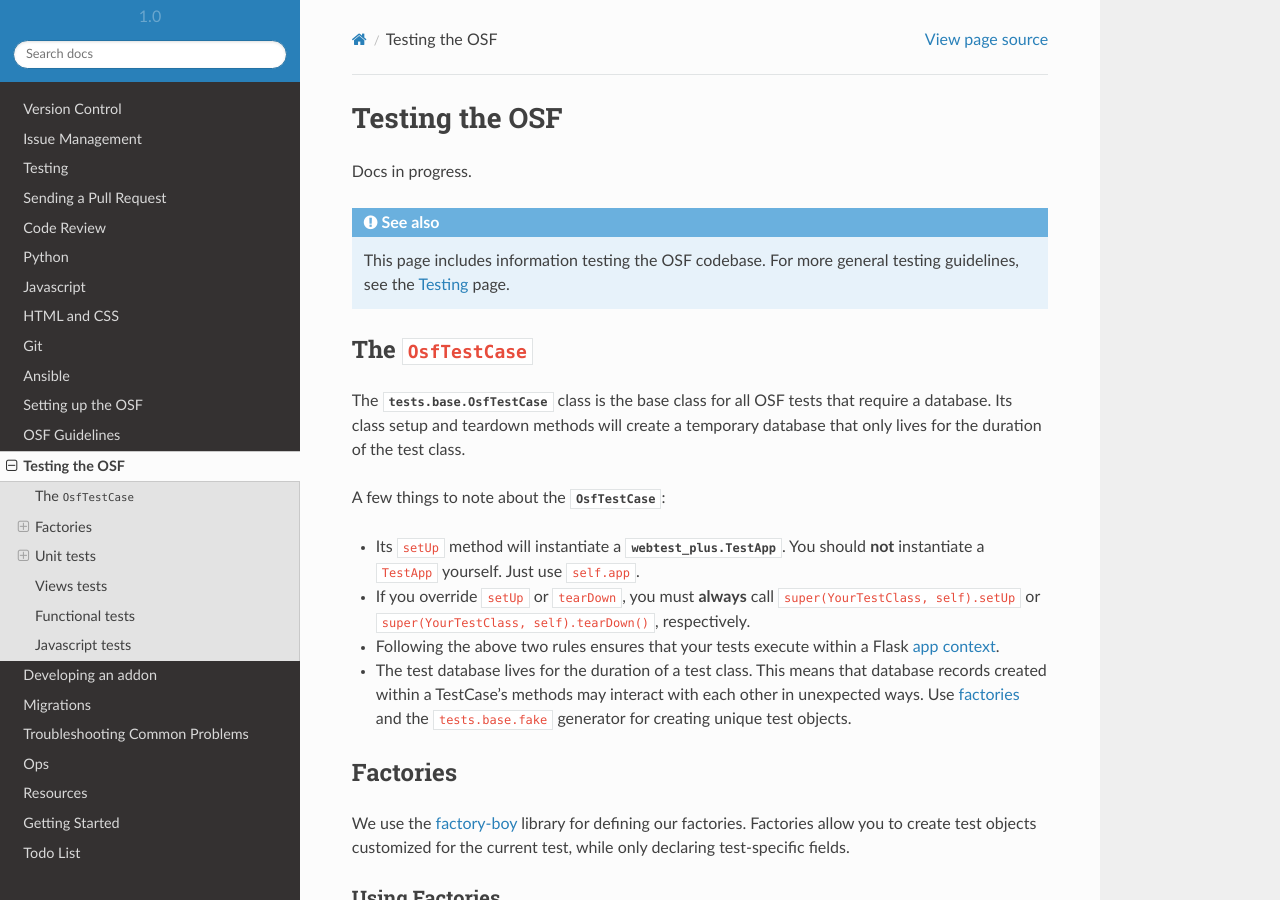
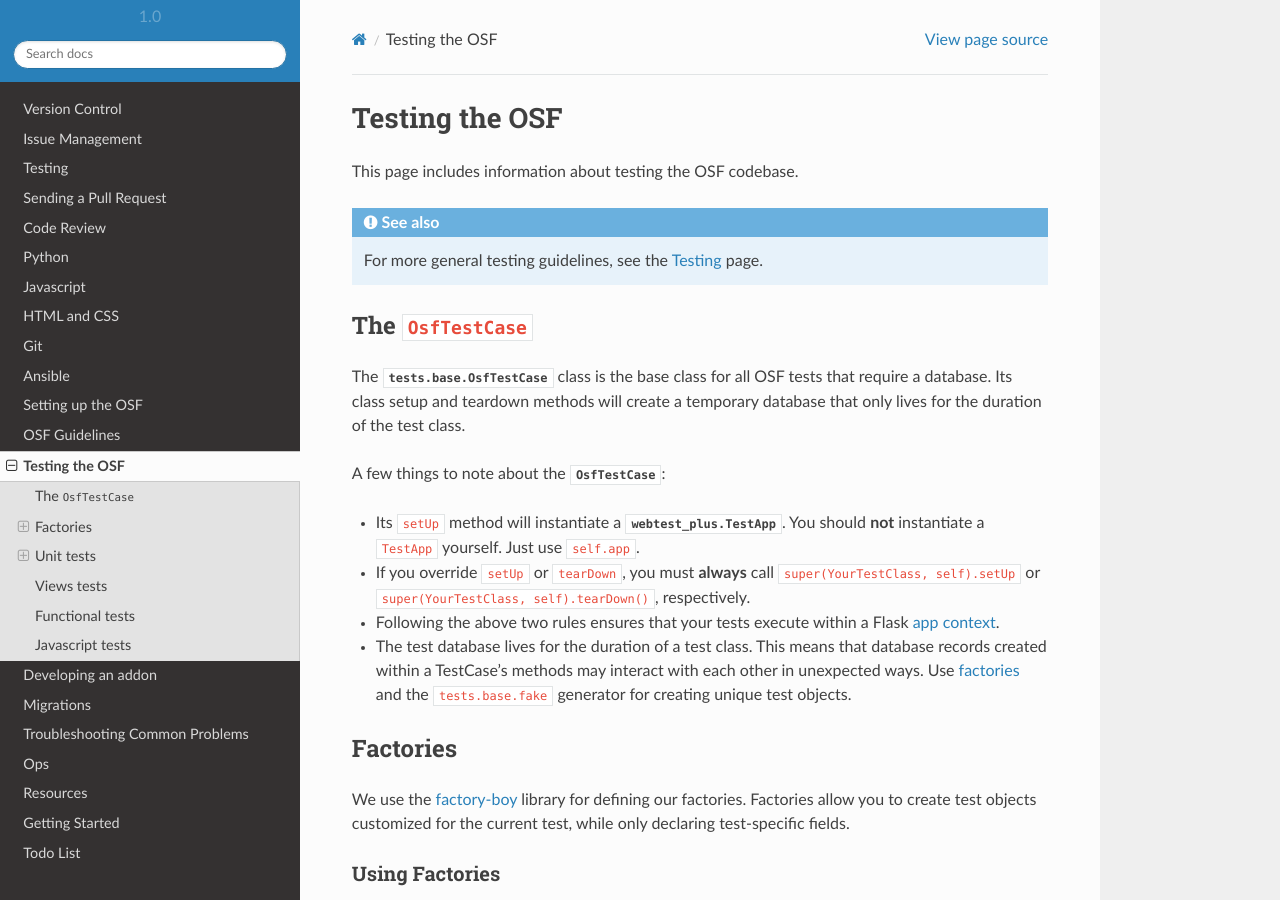
Before and after one commit to CenterForOpenScience/COSDev, a Sphinx documentation site: the page built from docs/osf/testing.rst, in a window 1280 px wide and 900 px high. Built offline with Sphinx 7.4.7 and the Read the Docs theme 2.0.0, drawn with Linux system fonts in a browser that asks for light colours.

Commit message:
Fix typo

```diff
--- a/docs/osf/testing.rst
+++ b/docs/osf/testing.rst
@@ -1,12 +1,11 @@
 Testing the OSF
 ===============
 
-Docs in progress.
+This page includes information about testing the OSF codebase.
 
 .. seealso::
 
-    This page includes information testing the OSF codebase. For more general testing
-    guidelines, see the :ref:`Testing <testing>` page.
+     For more general testing guidelines, see the :ref:`Testing <testing>` page.
 
 
 The ``OsfTestCase``
```
